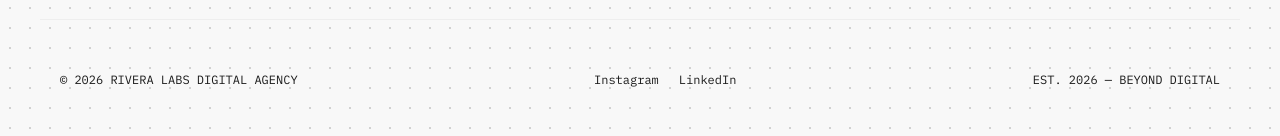
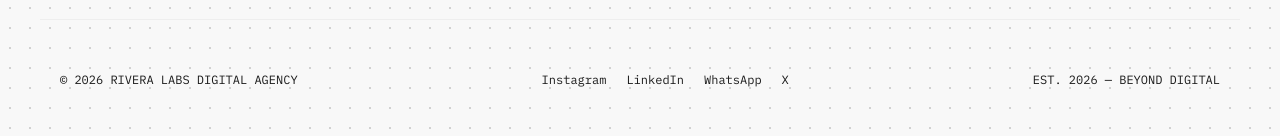
Before and after one commit to dhruvxop19/rivera-labs, a React (Vite) app: page / in a window 1280 px wide. Shown: the part 4702-4838 px from the top of the page. Built offline with nearby package versions, Linux system fonts and the light colour scheme; a web font is replaced by a local one.

Commit message:
added whatsapp and X

```diff
--- a/src/components/Footer.jsx
+++ b/src/components/Footer.jsx
@@ -4,9 +4,11 @@ const Footer = () => {
     return (
         <footer className="container" style={{ padding: '50px 20px', fontSize: '12px', display: 'flex', justifyContent: 'space-between', borderTop: '1px solid #eee', marginTop: '100px' }}>
             <div>&copy; 2026 RIVERA LABS DIGITAL AGENCY</div>
-            <div>
-                <a href="#" style={{ marginRight: '20px' }}>Instagram</a>
-                <a href="#">LinkedIn</a>
+            <div style={{ display: 'flex', gap: '20px' }}>
+                <a href="#" className="hover-underline">Instagram</a>
+                <a href="#" className="hover-underline">LinkedIn</a>
+                <a href="https://wa.me/918908901008" target="_blank" rel="noopener noreferrer" className="hover-underline">WhatsApp</a>
+                <a href="#" className="hover-underline">X</a>
             </div>
             <div>EST. 2026 — BEYOND DIGITAL</div>
         </footer>
--- a/src/index.css
+++ b/src/index.css
@@ -417,3 +417,23 @@ ul {
     font-size: 2.5rem;
   }
 }
+
+/* Utility for hover underline animation */
+.hover-underline {
+  position: relative;
+}
+
+.hover-underline::after {
+  content: '';
+  position: absolute;
+  bottom: -2px;
+  left: 0;
+  width: 0%;
+  height: 1px;
+  background: black;
+  transition: width 0.3s ease;
+}
+
+.hover-underline:hover::after {
+  width: 100%;
+}
```
